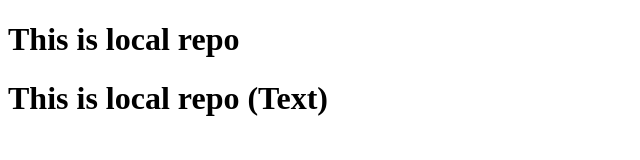
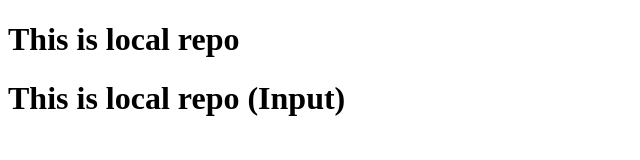
Before and after one commit to ahmcdmilab/localRepos, a plain HTML site: page index.html in a window 1280 px wide. Shown: the full height of the page, 0-640 px from the left. Drawn offline with Linux system fonts and the light colour scheme.

Commit message:
update again

```diff
--- a/index.html
+++ b/index.html
@@ -7,6 +7,6 @@
 </head>
 <body>
     <h1>This is local repo</h1>
-    <h1>This is local repo (Text)</h1>
+    <h1>This is local repo (Input)</h1>
 </body>
 </html>
```
